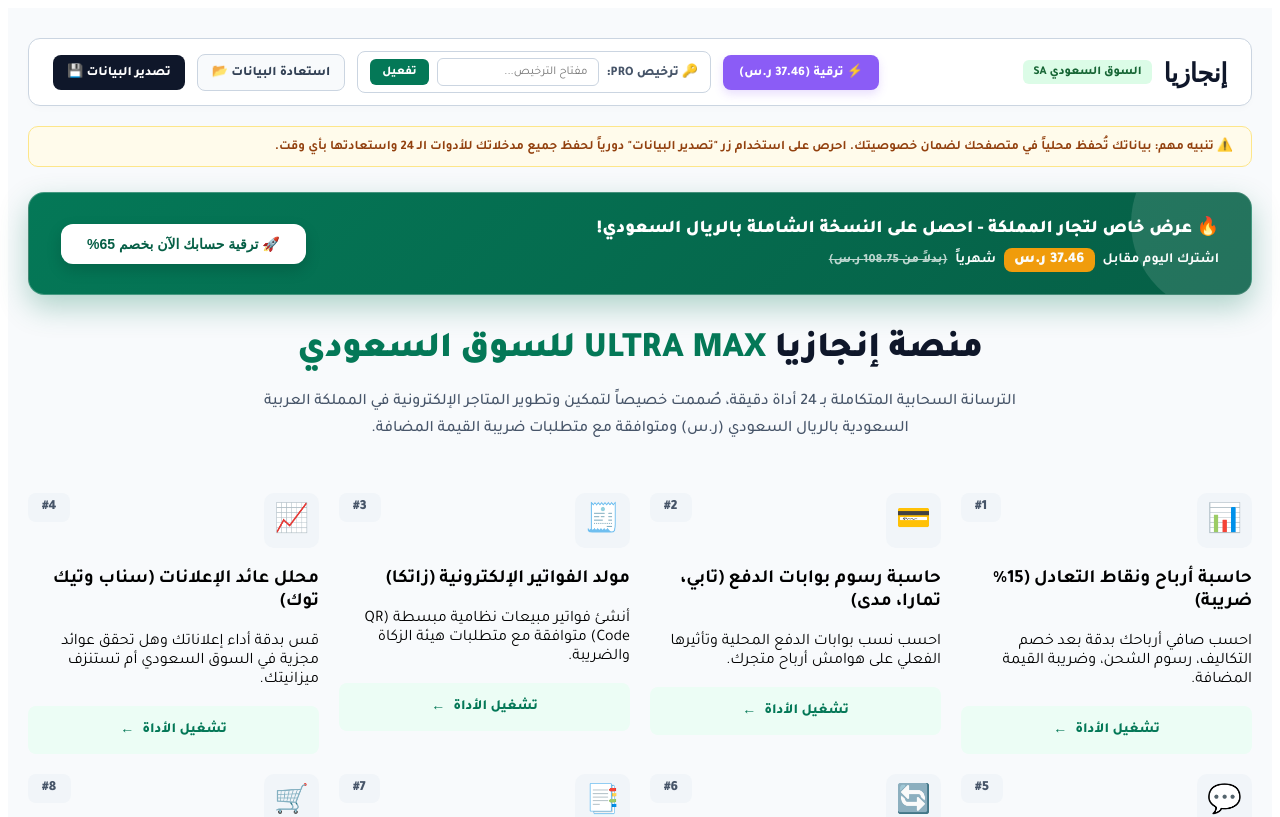
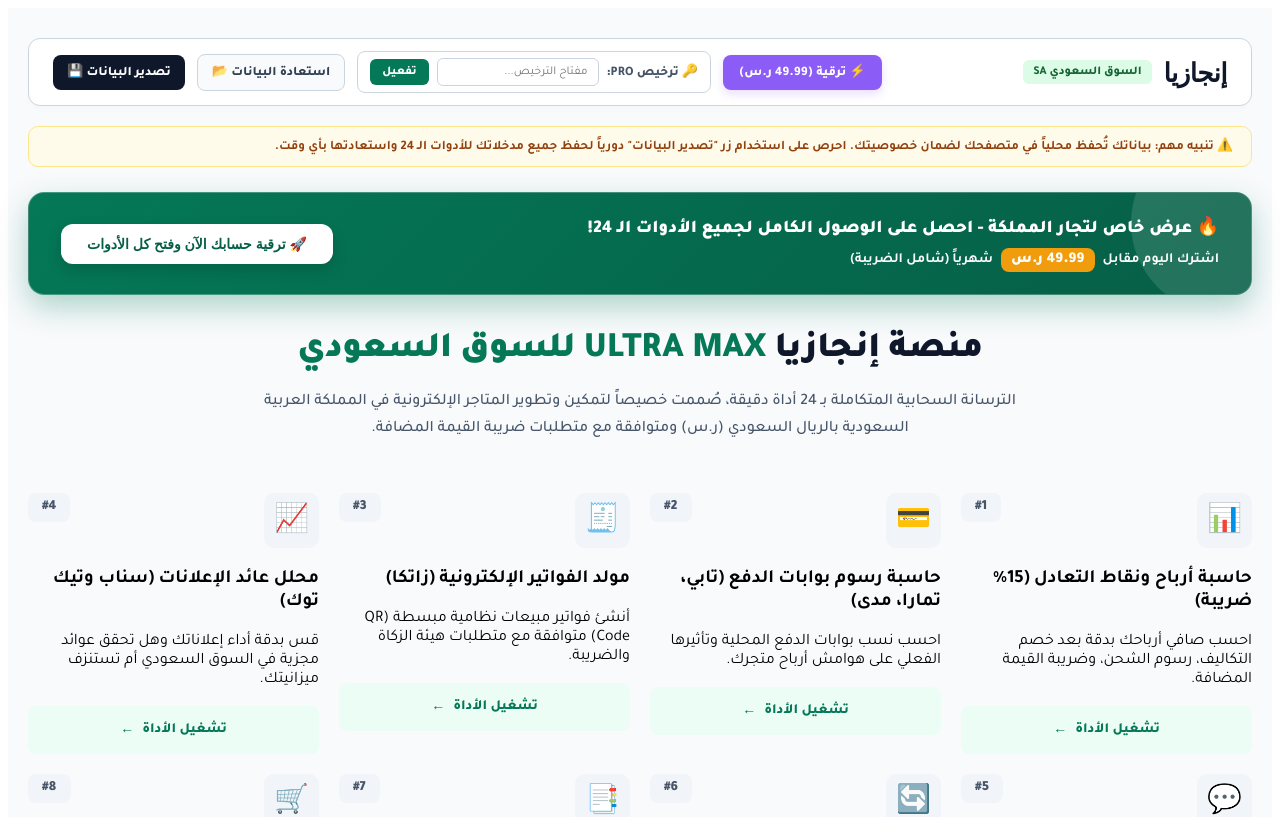
Before and after one commit to engaziasa-lang/engazia-app, a Next.js app: page /hub/sa in a window 1280 px wide. Shown: the top 817 px of the page. Built offline with nearby package versions, Linux system fonts and the light colour scheme.

Commit message:
Update page.tsx

```diff
--- a/app/hub/sa/page.tsx
+++ b/app/hub/sa/page.tsx
@@ -58,7 +58,8 @@ export default function EnjazyaSaudiHub() {
   const [isActivated, setIsActivated] = useState<boolean>(false);
   const fileInputRef = useRef<HTMLInputElement>(null);
 
-  const LEMON_CHECKOUT_URL = 'https://seerk.lemonsqueezy.com/checkout/buy/80ff492a-01eb-4455-b1a8-96e12ab72562';
+  // تم تحديث رابط الدفع الجديد الخاص بك هنا
+  const LEMON_CHECKOUT_URL = 'https://enjazya.lemonsqueezy.com/checkout/buy/dce1dd80-3422-43ba-aed5-8ef2dcd38d6d';
 
   useEffect(() => {
     const config = getInitialConfig();
@@ -71,13 +72,13 @@ export default function EnjazyaSaudiHub() {
 
   const handleActivateLicense = () => {
     if (!licenseKeyInput.trim()) {
-      alert('الرجاء إدخال مفتاح الاشتراك الصحيح.');
+      alert('الرجاء إدخال مفتاح الترخيص الصحيح.');
       return;
     }
     const cleanKey = licenseKeyInput.trim();
     localStorage.setItem('merchant_license_key', cleanKey);
     setIsActivated(true);
-    alert('✨ تم تفعيل النظام بنجاح عبر كل أدوات منصة إنجازيا!');
+    alert('✨ تم تفعيل كافة الأدوات الـ 24 بنجاح عبر مفتاح الترخيص الخاص بك!');
   };
 
   const handleDeactivateLicense = () => {
@@ -87,7 +88,6 @@ export default function EnjazyaSaudiHub() {
     alert('⚠️ تم إلغاء تفعيل الاشتراك.');
   };
 
-  // تصدير كل بيانات المنصة والأدوات الـ 24 دفعة واحدة
   const handleExportAllData = () => {
     try {
       const allData: Record<string, string> = {};
@@ -111,7 +111,6 @@ export default function EnjazyaSaudiHub() {
     }
   };
 
-  // استعادة وإدخال البيانات لجميع الأدوات الـ 24
   const handleImportAllData = (event: React.ChangeEvent<HTMLInputElement>) => {
     const fileReader = new FileReader();
     if (event.target.files && event.target.files[0]) {
@@ -270,7 +269,7 @@ export default function EnjazyaSaudiHub() {
 
           {!isActivated && (
             <a href={LEMON_CHECKOUT_URL} target="_blank" rel="noopener noreferrer" className="upgrade-btn">
-              ⚡ ترقية (37.46 ر.س)
+              ⚡ ترقية (49.99 ر.س)
             </a>
           )}
         </div>
@@ -283,17 +282,16 @@ export default function EnjazyaSaudiHub() {
       {!isActivated && (
         <div className="promo-banner">
           <div className="promo-content">
-            <div className="promo-heading">🔥 عرض خاص لتجار المملكة - احصل على النسخة الشاملة بالريال السعودي!</div>
+            <div className="promo-heading">🔥 عرض خاص لتجار المملكة - احصل على الوصول الكامل لجميع الأدوات الـ 24!</div>
             <div className="promo-text">
               <span>اشترك اليوم مقابل</span>
-              <span className="price-tag-new">37.46 ر.س</span>
-              <span>شهرياً</span>
-              <span className="price-tag-old">(بدلاً من 108.75 ر.س)</span>
+              <span className="price-tag-new">49.99 ر.س</span>
+              <span>شهرياً (شامل الضريبة)</span>
             </div>
           </div>
           <a href={LEMON_CHECKOUT_URL} target="_blank" rel="noopener noreferrer">
             <button className="promo-btn">
-              🚀 ترقية حسابك الآن بخصم 65%
+              🚀 ترقية حسابك الآن وفتح كل الأدوات
             </button>
           </a>
         </div>
@@ -330,7 +328,6 @@ export default function EnjazyaSaudiHub() {
             <p>المنصة السحابية الأولى المخصصة لتمكين تجار التجارة الإلكترونية في المملكة العربية السعودية. أدوات دقيقة، حسابات ضريبية متوافقة مع زاتكا، وأرباح مضاعفة.</p>
           </div>
 
-          {/* قسم روابط الفوتر المحدث والمدمج */}
           <div className="footer-links">
             <div className="links-column">
               <h4>المنصة</h4>
```
